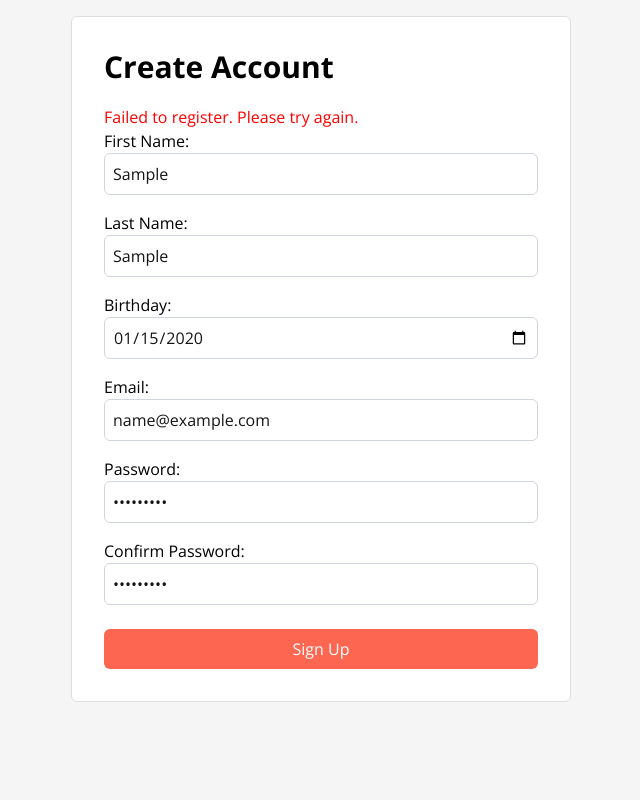
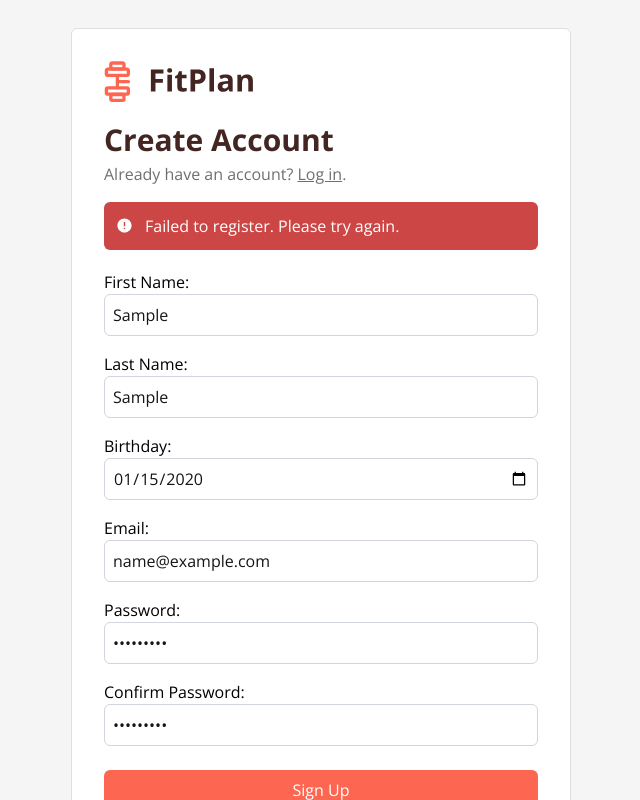
Before and after one commit to Nehal70/Therafit, a React (Vite) app in the folder client/: page /signup in a window 1280 px wide. Both pictures are taken after typing "Sample", "Sample", "2020-01-15", "name@example.com", "Sample123", "Sample123" into the empty fields and a click on the button "Sign Up". Shown: the whole page, without its empty margins (319-959 px from the left). Built offline with nearby package versions, Linux system fonts and the light colour scheme; no server answers.

Commit message:
Update signup.jsx

```diff
--- a/client/src/pages/signup.jsx
+++ b/client/src/pages/signup.jsx
@@ -1,6 +1,9 @@
 import React, { useState } from 'react';
 import axios from 'axios';
 import { useNavigate } from 'react-router-dom';
+import { FaCircleCheck } from "react-icons/fa6";
+import { MdError } from "react-icons/md";
+import Wordmark from '../assets/wordmark.svg';
 
 const SignUp = () => {
   const [formData, setFormData] = useState({
@@ -26,11 +29,14 @@ const SignUp = () => {
   // Validate the form data
   const validateForm = () => {
     const errors = {};
-    if (!formData.firstName) errors.firstName = 'First Name is required';
-    if (!formData.lastName) errors.lastName = 'Last Name is required';
+    if (!formData.firstName) errors.firstName = 'First name is required';
+    if (!formData.lastName) errors.lastName = 'Last name is required';
     if (!formData.dateOfBirth) errors.dateOfBirth = 'Birthday is required';
-    if (!formData.email) errors.email = 'Email is required';
-    if (!formData.email.match(/^[A-Za-z0-9._%+-]+@[A-Za-z0-9.-]+\.[A-Za-z]{2,}$/)) errors.email = 'Invalid email address';
+    if (!formData.email) {
+      errors.email = 'Email is required';
+    } else if (!formData.email.match(/^[A-Za-z0-9._%+-]+@[A-Za-z0-9.-]+\.[A-Za-z]{2,}$/)) {
+      errors.email = 'Invalid email address';
+    }
     if (!formData.password) errors.password = 'Password is required';
     if (formData.password !== formData.confirmPassword) errors.confirmPassword = 'Passwords do not match';
     return errors;
@@ -48,13 +54,17 @@ const SignUp = () => {
         const response = await axios.post('http://localhost:5001/api/users/register', formData);
         console.log('User registered:', response.data);
 
-        // On success, clear form, set success message, and navigate to login page
-        setSuccessMessage('Registration successful! You can now log in.');
+        // On success, clear form, set success message, and set a redirect message
         setErrorMessage('');
         setFormData({ firstName: '', lastName: '', email: '', password: '', confirmPassword: '', dateOfBirth: '' });
 
-        // Redirect to login page
-        navigate('/login');
+        // Show a message before redirect
+        setSuccessMessage('Registration successful! Redirecting...');
+        // Redirect to login page after 3 seconds
+        setTimeout(() => {
+          navigate('/login');
+        }, 3000); // 3-second delay for redirect
+
       } catch (error) {
         console.error('Error registering user:', error.response?.data?.error || error.message);
         setErrorMessage('Failed to register. Please try again.');
@@ -65,14 +75,23 @@ const SignUp = () => {
     }
   };
 
+
   return (
-    <div className="flex items-start justify-center w-screen h-screen bg-[#F6F5F5] fixed top-0 overflow-auto">
-      <div className="max-w-[500px] w-full bg-white p-8 rounded-md border border-[#e0dfde] m-4">
-        <h2 className="font-bold text-3xl text-black mb-5">Create Account</h2>
+    <div className="flex items-start justify-center w-screen h-screen fixed top-0 overflow-auto bg-[#F6F5F5]">
+      <div className="max-w-[500px] w-full bg-white p-8 rounded-md border border-[#e0dfde] m-7">
+        <a href='/'><img className='mb-5 max-w-[150px]' src={Wordmark} /></a>
+        <h2 className="font-bold text-3xl text-fit-black mb-1">Create Account</h2>
+        <p className='text-fit-gray mb-4'>Already have an account? <a className='underline' href='/login'>Log in</a>.</p>
 
         {/* Display success or error messages */}
-        {successMessage && <p style={{ color: 'green' }}>{successMessage}</p>}
-        {errorMessage && <p style={{ color: 'red' }}>{errorMessage}</p>}
+        {successMessage && <div className='bg-[#1eab60] p-3 rounded-md flex mb-5 items-center'>
+          <FaCircleCheck size={17} className='text-white mr-3' />
+          <p className='text-white'>{successMessage}</p>
+        </div>}
+        {errorMessage && <div className='bg-[#cc4646] p-3 rounded-md flex mb-5 items-center'>
+          <MdError size={17} className='text-white mr-3' />
+          <p className='text-white'>{errorMessage}</p>
+        </div>}
 
         <form onSubmit={handleSubmit}>
           {/* First Name */}
```
